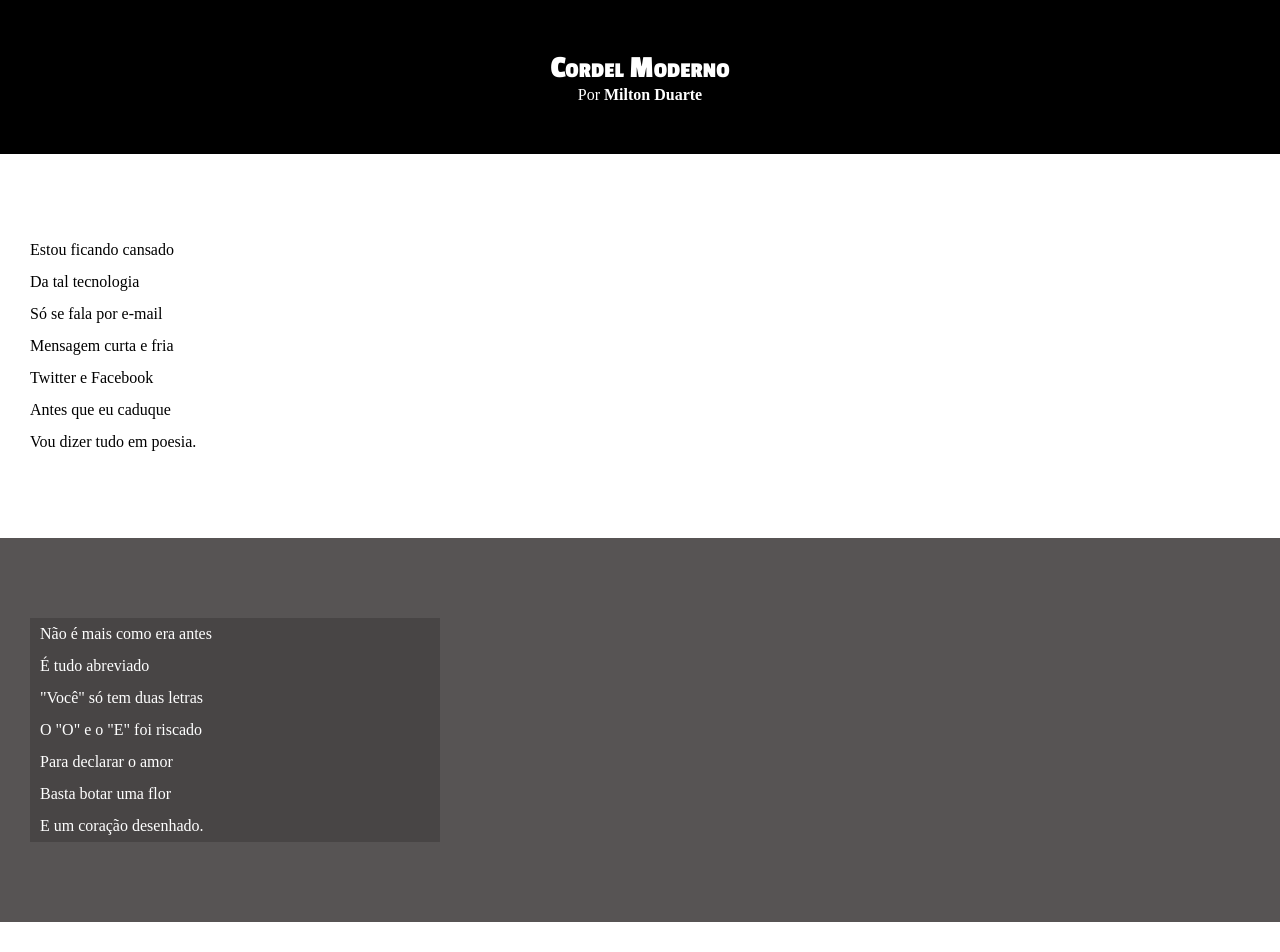
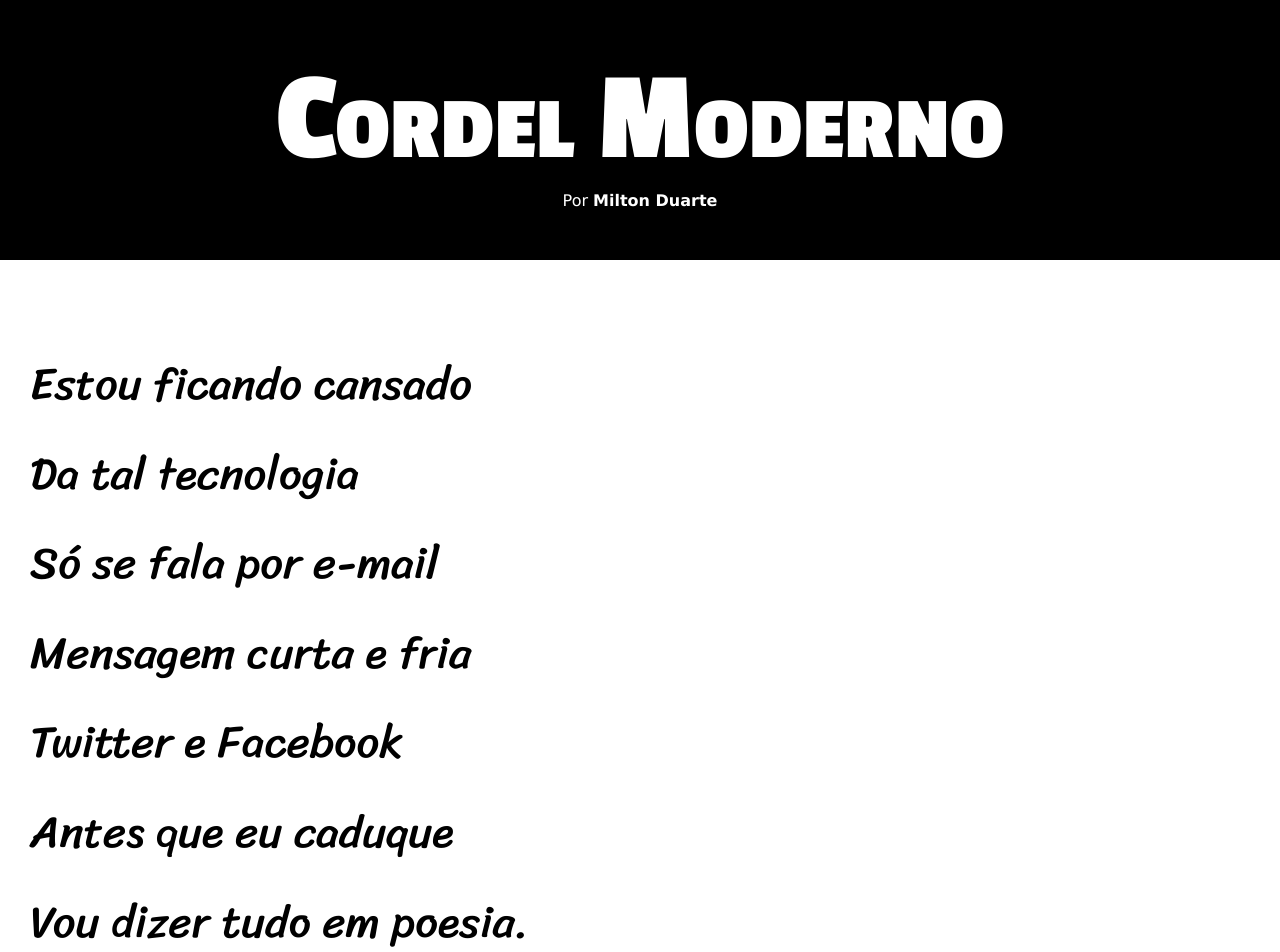
Before and after one commit to LuizGMV/HTML-CSS, a plain HTML site: page Desafios/012/cordel.html in a window 1280 px wide. Shown: the top 952 px of the page. Drawn offline with Linux system fonts and the light colour scheme.

Commit message:
Update style.css

```diff
--- a/Desafios/012/style.css
+++ b/Desafios/012/style.css
@@ -15,6 +15,7 @@
 }
 
 html,body{
+    font-family: var(--fonte1);
     min-height: 100vh;
     background-color: white;
 }
@@ -29,6 +30,7 @@ header > h1{
     font-family: var(--fonte2);
     padding-top: 50px;
     font-variant: small-caps;
+    font-size: 10vw;
 }
 header > p{
     padding-bottom: 50px;
@@ -44,10 +46,12 @@ a:hover{
     text-decoration: underline;
 }
 section{
+    font-family: var(--fonte3);
     padding-top: 10vh;
     padding-bottom: 10vh;
     line-height: 2em;
     padding-left: 30px;
+    font-size: 3.5vw;
 }
 
 section.normal{
@@ -60,9 +64,9 @@ section.imagem{
 }
 
 section.imagem > p {
-    width: 400px;
+    display: inline-block;
     background-color: rgba(0, 0, 0, 0.178);
-    padding-left: 10px;
+    padding: 10px;
 }
 
 
```
